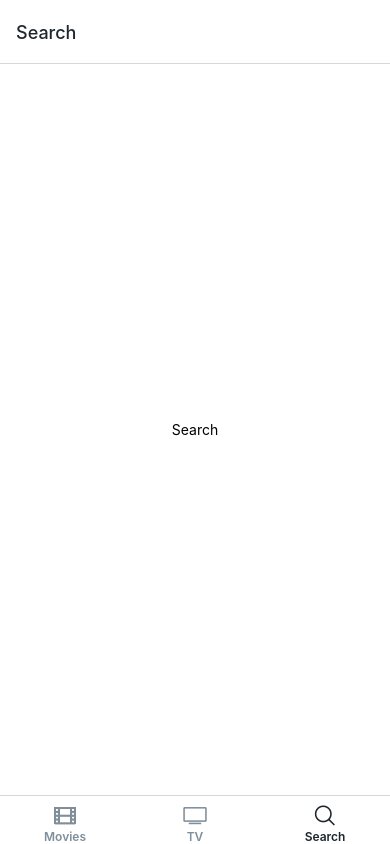
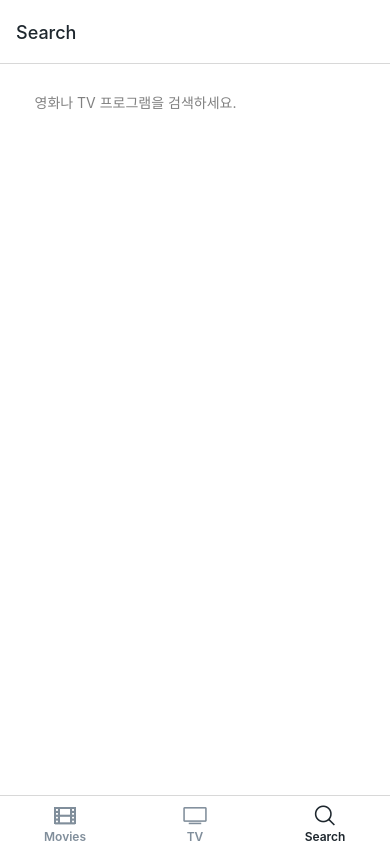
Before and after one commit to UkJin-Baek/Noovie-app, a React Native app: screen /Search in a window 390 px wide. Built offline with nearby package versions, Linux system fonts and the light colour scheme; no server answers.

Commit message:
Search 컴포넌트 생성

```diff
--- a/src/screens/Movies.tsx
+++ b/src/screens/Movies.tsx
@@ -1,5 +1,5 @@
 import { NativeStackScreenProps } from "@react-navigation/native-stack";
-import React, { useEffect } from "react";
+import React, { useEffect, useState } from "react";
 import { Dimensions } from "react-native";
 import styled from "styled-components/native";
 import Swiper from "react-native-swiper";
@@ -43,6 +43,7 @@ const HSeparator = styled.View`
 
 const Movies: React.FC<NativeStackScreenProps<any, "Movies">> = () => {
   const queryClient = useQueryClient();
+  const [refreshing, setRefreshing] = useState(false);
 
   const {
     isLoading: nowPlayingLoading,
@@ -63,12 +64,10 @@ const Movies: React.FC<NativeStackScreenProps<any, "Movies">> = () => {
   // useQuery API 호출로부터 받아온 Loading boolean 값
   const loading = nowPlayingLoading || upcomingLoading || trendingLoading;
 
-  // useQuery API 호출로부터 받아온 isRefetching boolean 값
-  const refreshing =
-    isRefetchingNowPlaying || isRefetchingUpcoming || isRefetchingTrending;
-
   const onRefresh = async () => {
-    queryClient.refetchQueries(["movies"]);
+    setRefreshing(true);
+    await queryClient.refetchQueries(["movies"]);
+    setRefreshing(false);
   };
   const movieKeyExtractor = (item: any) => item.id;
 
--- a/src/screens/Search.tsx
+++ b/src/screens/Search.tsx
@@ -1,11 +1,29 @@
-import React from "react";
+import React, { useState } from "react";
 import { View, Text } from "react-native";
+import styled from "styled-components/native";
+
+const Container = styled.ScrollView``;
+const SearchBar = styled.TextInput`
+  background-color: white;
+  padding: 10px 15px;
+  border-radius: 15px;
+  width: 90%;
+  margin: 20px auto;
+`;
 
 const Search = () => {
+  const [query, setQuery] = useState("");
+  const onChangeText = (text: string) => setQuery(text);
+  console.log(query);
   return (
-    <View style={{ flex: 1, alignItems: "center", justifyContent: "center" }}>
-      <Text>Search</Text>
-    </View>
+    <Container>
+      <SearchBar
+        placeholder="영화나 TV 프로그램을 검색하세요."
+        placeholderTextColor={"grey"}
+        returnKeyType="search"
+        onChangeText={onChangeText}
+      />
+    </Container>
   );
 };
 
--- a/src/screens/TV.tsx
+++ b/src/screens/TV.tsx
@@ -1,12 +1,13 @@
 import { tvApi } from "@/api";
 import HList from "@/components/HList";
 import Loader from "@/components/Loader";
-import React from "react";
+import React, { useState } from "react";
 import { ScrollView, RefreshControl } from "react-native";
 import { useQuery, useQueryClient } from "react-query";
 
 const TV = () => {
   const queryClient = useQueryClient();
+  const [refreshing, setRefreshing] = useState(false);
   const {
     isLoading: todayLoading,
     data: todayData,
@@ -24,10 +25,10 @@ const TV = () => {
   } = useQuery(["tv", "trending"], tvApi.trending);
 
   const loading = todayLoading || topRatedLoading || trendingLoading;
-  const refreshing =
-    todayRefetching || topRatedRefetching || trendingRefetching;
-  const onRefresh = () => {
-    queryClient.refetchQueries(["tv"]);
+  const onRefresh = async () => {
+    setRefreshing(true);
+    await queryClient.refetchQueries(["tv"]);
+    setRefreshing(false);
   };
 
   if (loading) {
```
